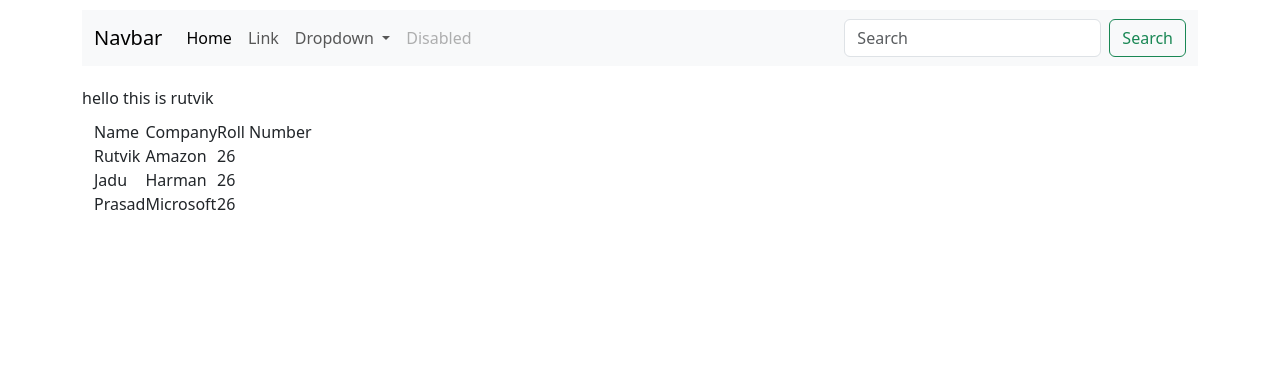
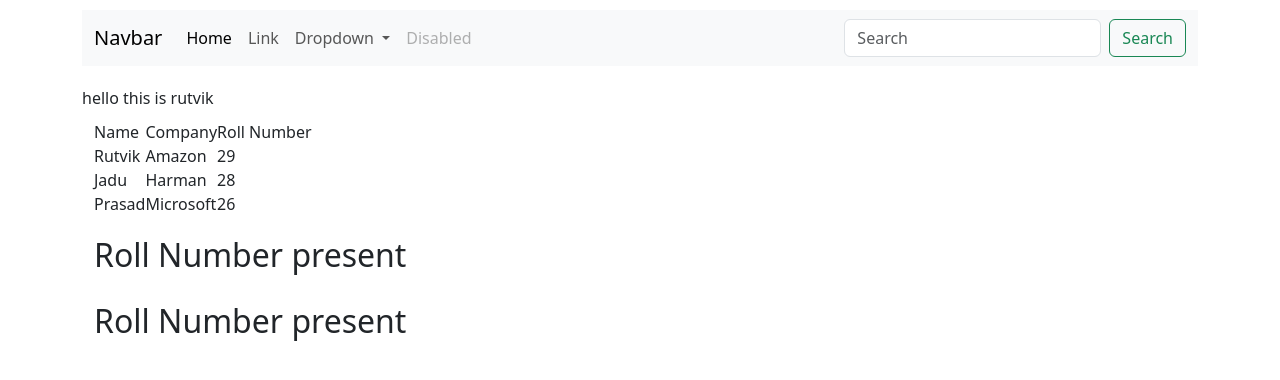
Before and after one commit to richedperson1/Django, a Django app: page /about/details in a window 1280 px wide. Shown: the top 380 px of the page. Run offline with Django 4.2, Linux system fonts and the light colour scheme.

Commit message:
Adding Jinja loop in the h2

```diff
--- a/firstDjango/aboutPage/views.py
+++ b/firstDjango/aboutPage/views.py
@@ -11,12 +11,12 @@ def rendingDataAbout(request):
     peopleData = [
         {"name":"Rutvik",
          "LastName":"Jaiswal",
-         "RollNum":26,
+         "RollNum":29,
          "CompanyName":"Amazon"
          },
         {"name":"Jadu",
          "LastName":"Jaiswal",
-         "RollNum":26,
+         "RollNum":28,
          "CompanyName":"Harman"
          },
         {"name":"Prasad",
--- a/firstDjango/templates/aboutPage.html
+++ b/firstDjango/templates/aboutPage.html
@@ -20,8 +20,12 @@ hello this is rutvik
         {% endfor %}
     </table>
 </div>
-{% for ind in range %}
-<h2>ind</h2>
+{% for ind in peopleData %}
+{% if ind.RollNum > 26 %}
+<div class="container">
+    <h2>Roll Number present</h2>
+</div>
+{% endif %}
 {% endfor %}
 
 {% endblock %}
```
